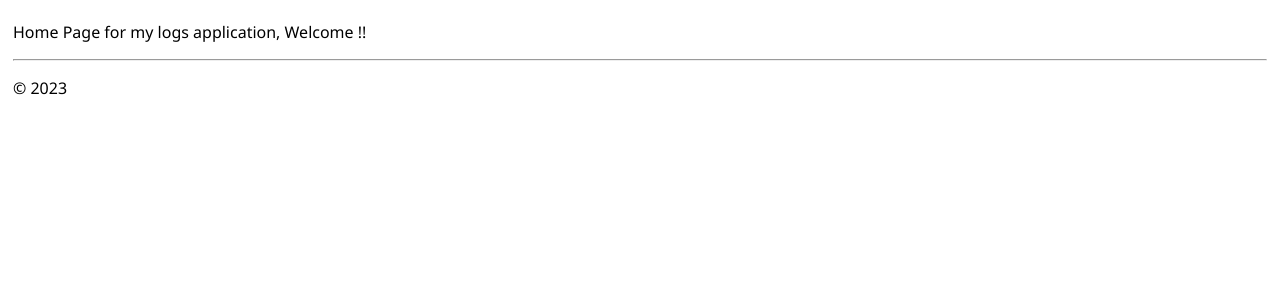
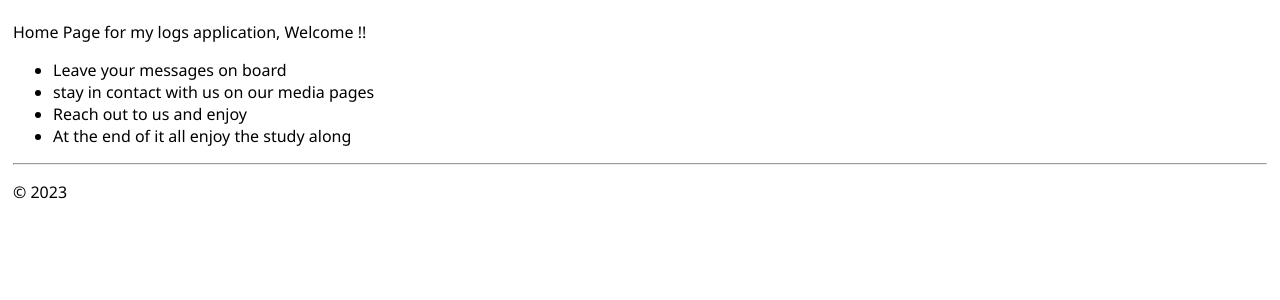
Before and after one commit to Gayheart2506/Messages-Log, a Django app: page /Home/ in a window 1280 px wide. Shown: the part 47-347 px from the top of the page. Run offline with Django 4.2, Linux system fonts and the light colour scheme.

Commit message:
landing page

```diff
--- a/Home/templates/hello/home.html
+++ b/Home/templates/hello/home.html
@@ -5,4 +5,12 @@
 
 {% block body %}
     <p>Home Page for my logs application, Welcome !!</p>
+    <article>
+        <ul>
+            <li>Leave your messages on board</li>
+            <li>stay in contact with us on our media pages</li>
+            <li>Reach out to us and enjoy </li>
+            <li>At the end of it all enjoy the study along</li>
+        </ul>
+    </article>
 {% endblock body %}
```
